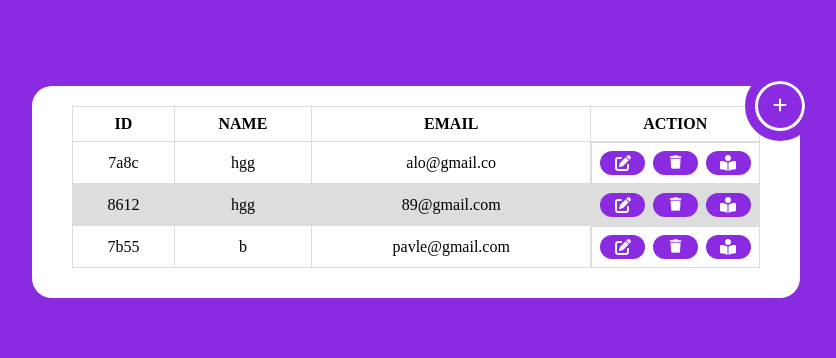
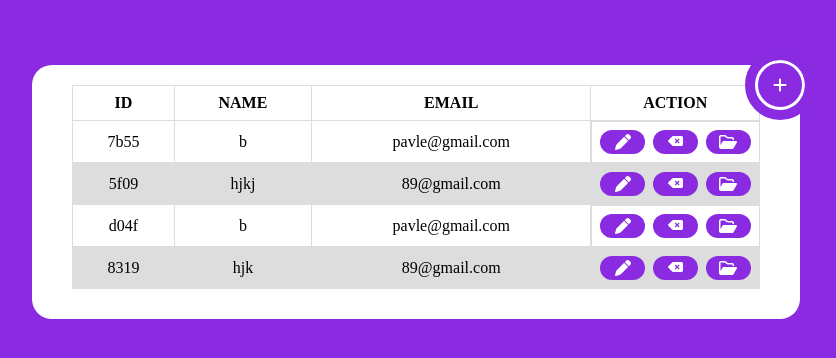
Before and after one commit to KiwiScreams/React-Crud-App, a React (Vite) app: page / in a window 1280 px wide. Shown: the part 208-566 px from the top of the page, without its empty margins (224-1060 px from the left). Built offline with nearby package versions, Linux system fonts and the light colour scheme; data requests are answered from the project's data file; the HTML template or start-up script is replaced by a standard one.

Commit message:
success panel animation

```diff
--- a/src/data/db.json
+++ b/src/data/db.json
@@ -1,19 +1,24 @@
 {
   "users": [
-    {
-      "id": "7a8c",
-      "name": "hgg",
-      "email": "alo@gmail.co"
-    },
-    {
-      "id": "8612",
-      "name": "hgg",
-      "email": "89@gmail.com"
-    },
     {
       "id": "7b55",
       "name": "b",
       "email": "pavle@gmail.com"
+    },
+    {
+      "id": "5f09",
+      "name": "hjkj",
+      "email": "89@gmail.com"
+    },
+    {
+      "id": "d04f",
+      "name": "b",
+      "email": "pavle@gmail.com"
+    },
+    {
+      "id": "8319",
+      "name": "hjk",
+      "email": "89@gmail.com"
     }
   ]
 }
--- a/src/pages/home/Home.jsx
+++ b/src/pages/home/Home.jsx
@@ -26,11 +26,11 @@ const Home = () => {
     <>
       <section className="home-section">
         <div className="home-container">
-          <div className="create">
-            <Link to="/create">
+          <Link to="/create">
+            <div className="create">
               <i className="fa-solid fa-plus"></i>
-            </Link>
-          </div>
+            </div>{" "}
+          </Link>
           <table>
             <thead>
               <tr>
@@ -50,16 +50,16 @@ const Home = () => {
                       <td>{d.email}</td>
                       <td className="flex">
                         <Link to={`/update/${d.id}`} className="btn">
-                          <i className="fa-solid fa-pen-to-square"></i>
+                        <i className="fa-solid fa-pen"></i>
                         </Link>
                         <button
                           onClick={(e) => handleDelete(d.id)}
                           className="btn"
                         >
-                          <i className="fa-solid fa-trash"></i>
+                          <i className="fa-solid fa-delete-left"></i>
                         </button>
                         <Link to={`/read/${d.id}`} className="btn">
-                          <i className="fa-solid fa-book-open-reader"></i>
+                        <i className="fa-regular fa-folder-open"></i>
                         </Link>
                       </td>
                     </tr>
--- a/src/pages/panel/succes panel/Success.css
+++ b/src/pages/panel/succes panel/Success.css
@@ -12,6 +12,8 @@
     display: flex;
     justify-content: center;
     align-items: center;
+    opacity: 0;
+    transition: opacity 0.5s;
 }
 .success-container
 {
@@ -19,6 +21,14 @@
     background-color: #fff;
     border-radius: 20px;
     padding: 50px;
+}
+.success-panel.show
+{
+    opacity: 1;
+}
+.success-panel.show .success-container
+{
+    animation: fadeIn 0.5s forwards;
 }
 .success-container i
 {
@@ -34,3 +44,57 @@
     margin-top: 20px;
     text-align: center;
 }
+.success-panel.show .success-container i
+{
+    animation: iconFadeIn 0.5s forwards;
+}
+@keyframes iconFadeIn
+{
+    0%
+    {
+      opacity: 0;
+      transform: scale(0.5);
+    }
+    100%
+    {
+      opacity: 1;
+      transform: scale(1);
+    }
+  }
+
+  .success-panel.show .success-container p
+  {
+    animation: textFadeIn 0.5s forwards;
+  }
+
+  @keyframes textFadeIn
+  {
+    0%
+    {
+      opacity: 0;
+      transform: translateY(10px);
+    }
+    100%
+    {
+      opacity: 1;
+      transform: translateY(0);
+    }
+  }
+@keyframes fadeIn
+{
+    0%
+    {
+      opacity: 0;
+      transform: scale(0.5);
+    }
+    50%
+    {
+      opacity: 0.5;
+      transform: scale(0.7);
+    }
+    100%
+    {
+      opacity: 1;
+      transform: scale(1);
+    }
+}
--- a/src/pages/panel/succes panel/Success.jsx
+++ b/src/pages/panel/succes panel/Success.jsx
@@ -1,8 +1,16 @@
+import { useEffect, useState } from "react";
 import "./Success.css";
 const SuccesPanel = () => {
+  const [showPanel, setShowPanel] = useState(false);
+  useEffect(() => {
+    setTimeout(() => {
+      setShowPanel(true);
+    }, 100);
+  }, []);
   return (
     <>
-      <div className="success-panel">
+      <div className={`success-panel ${showPanel ? "show" : ""}`}>
+        {" "}
         <div className="success-container">
           <i className="fa-regular fa-circle-check"></i>
           <p>
```
